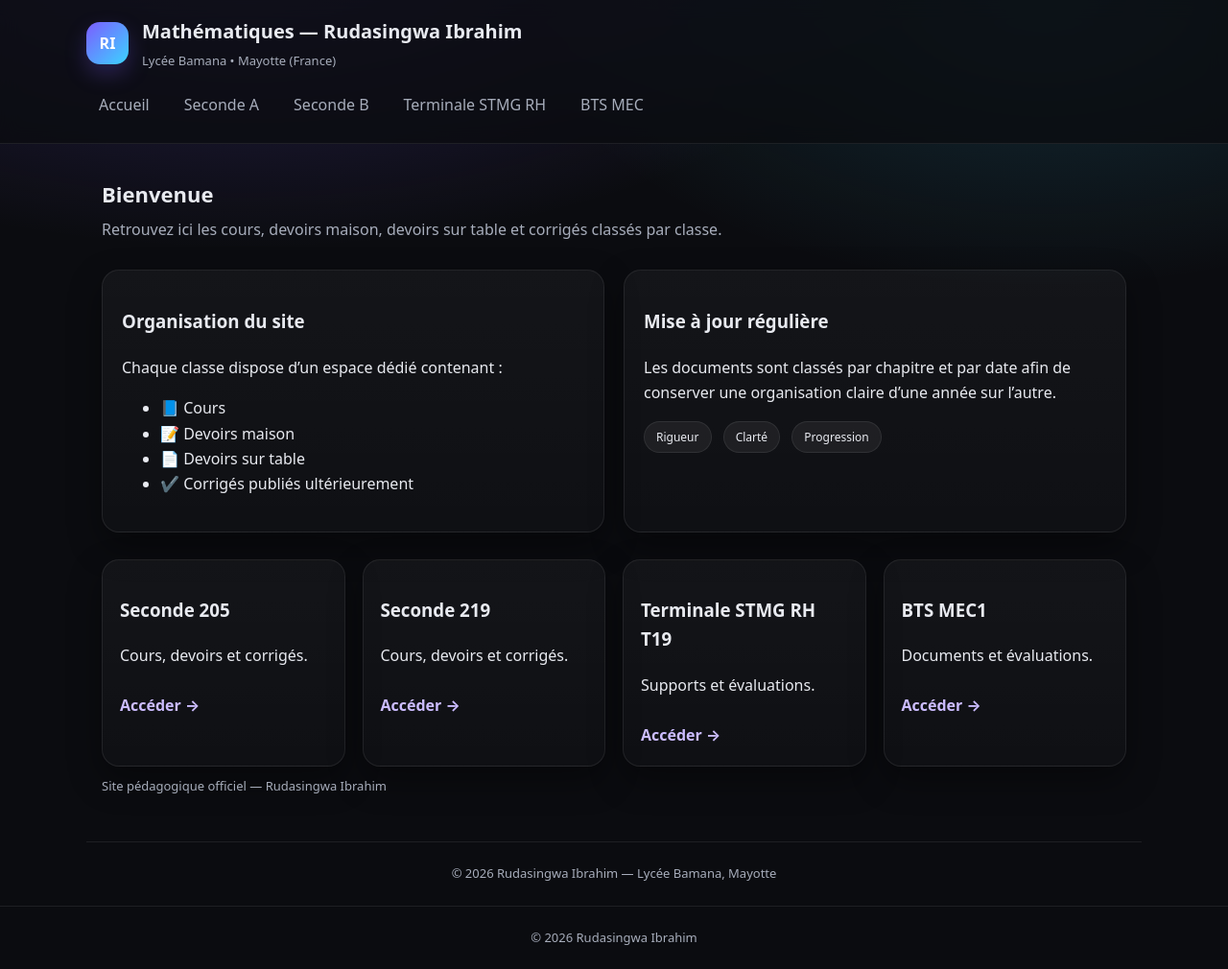
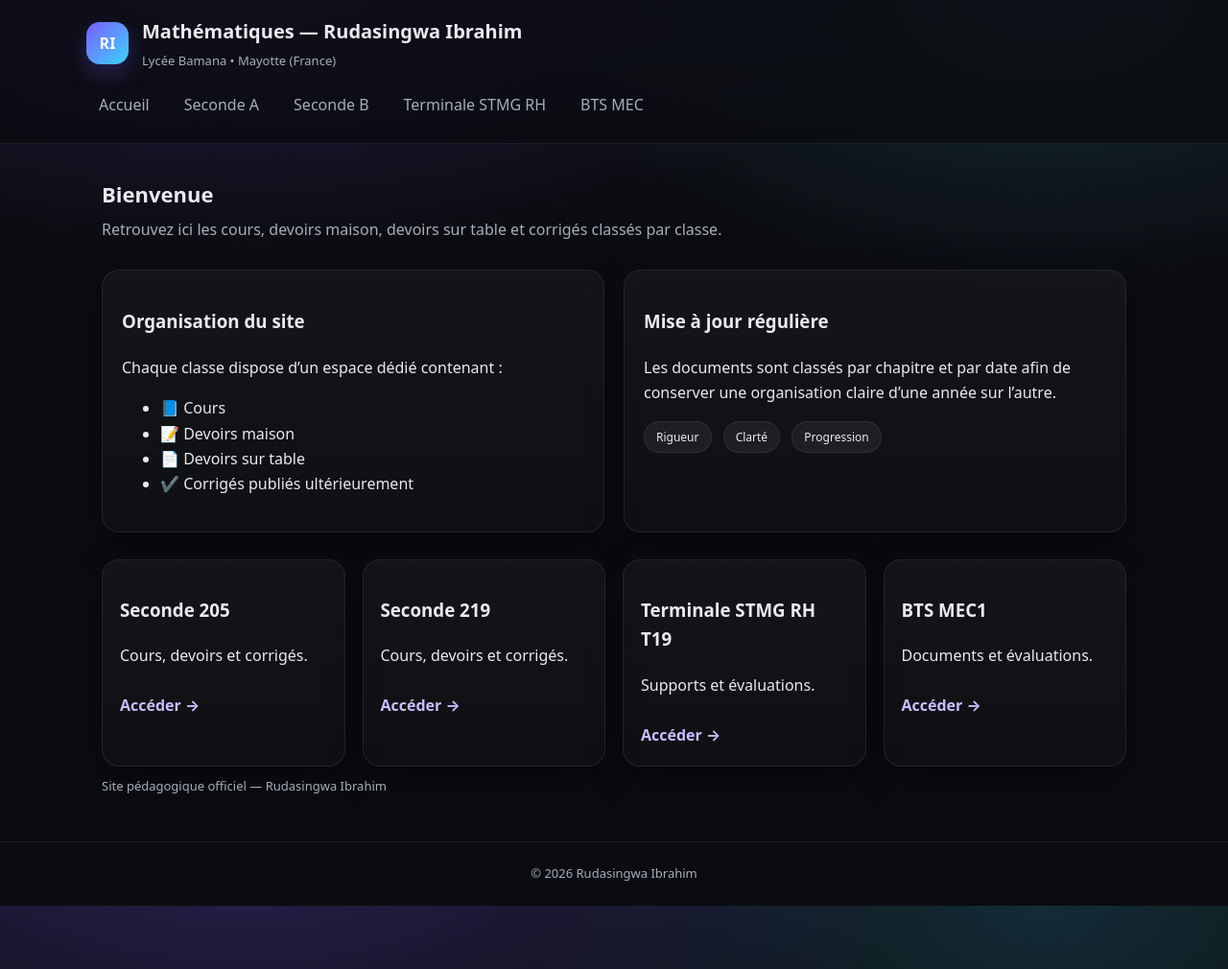
Before and after one commit to rudasingwaibrahim/rudasingwaibrahim.github.io, a Jekyll site: the page built from index.html, in a window 1280 px wide and 1010 px high. Shown: the whole window at 96% size. Built offline with Jekyll 4.4.1, drawn with Linux system fonts in a browser that asks for light colours.

Commit message:
Update index.html

```diff
--- a/index.html
+++ b/index.html
@@ -70,7 +70,3 @@ title: Accueil
         </p>
     </div>
 </section>
-
-<footer class="footer">
-    © 2026 Rudasingwa Ibrahim — Lycée Bamana, Mayotte
-</footer>
```
